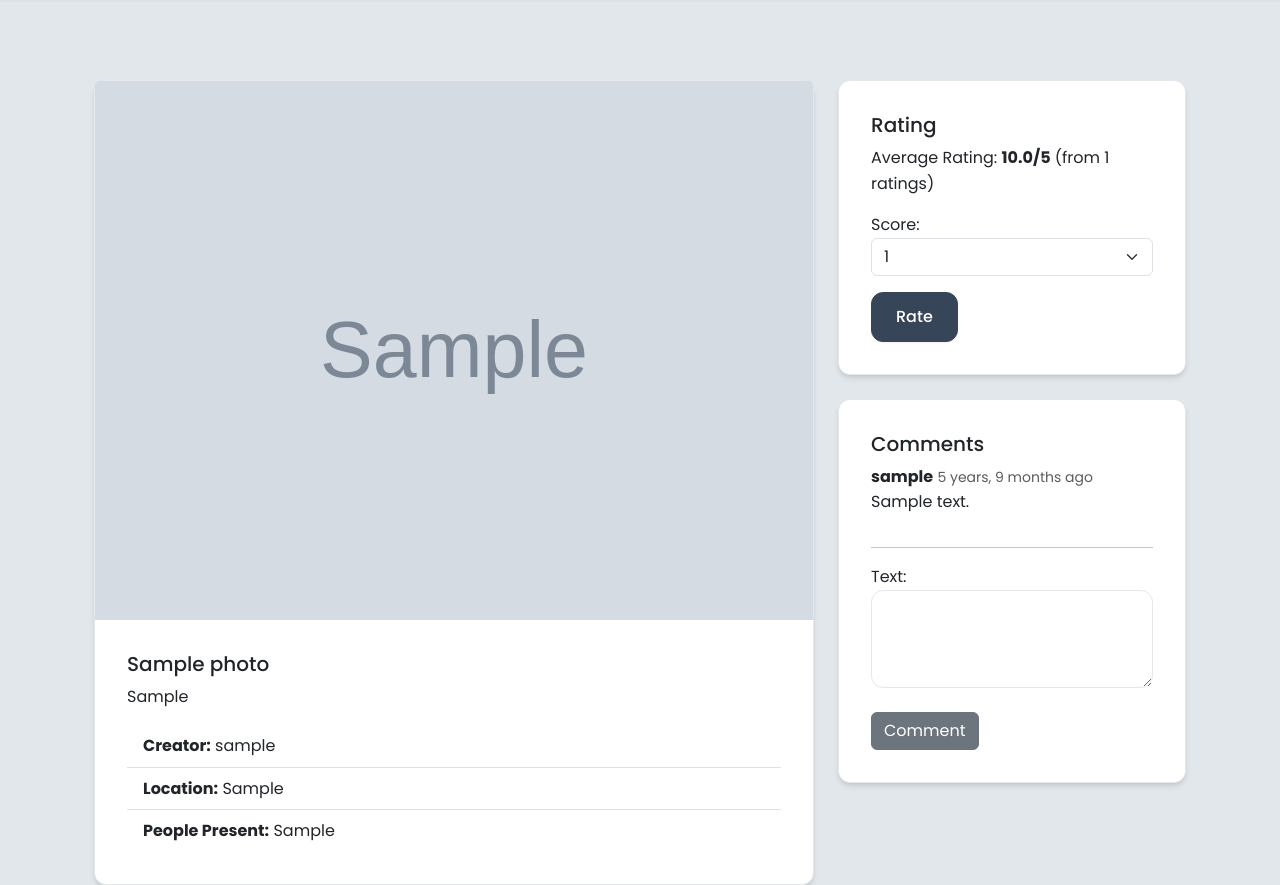
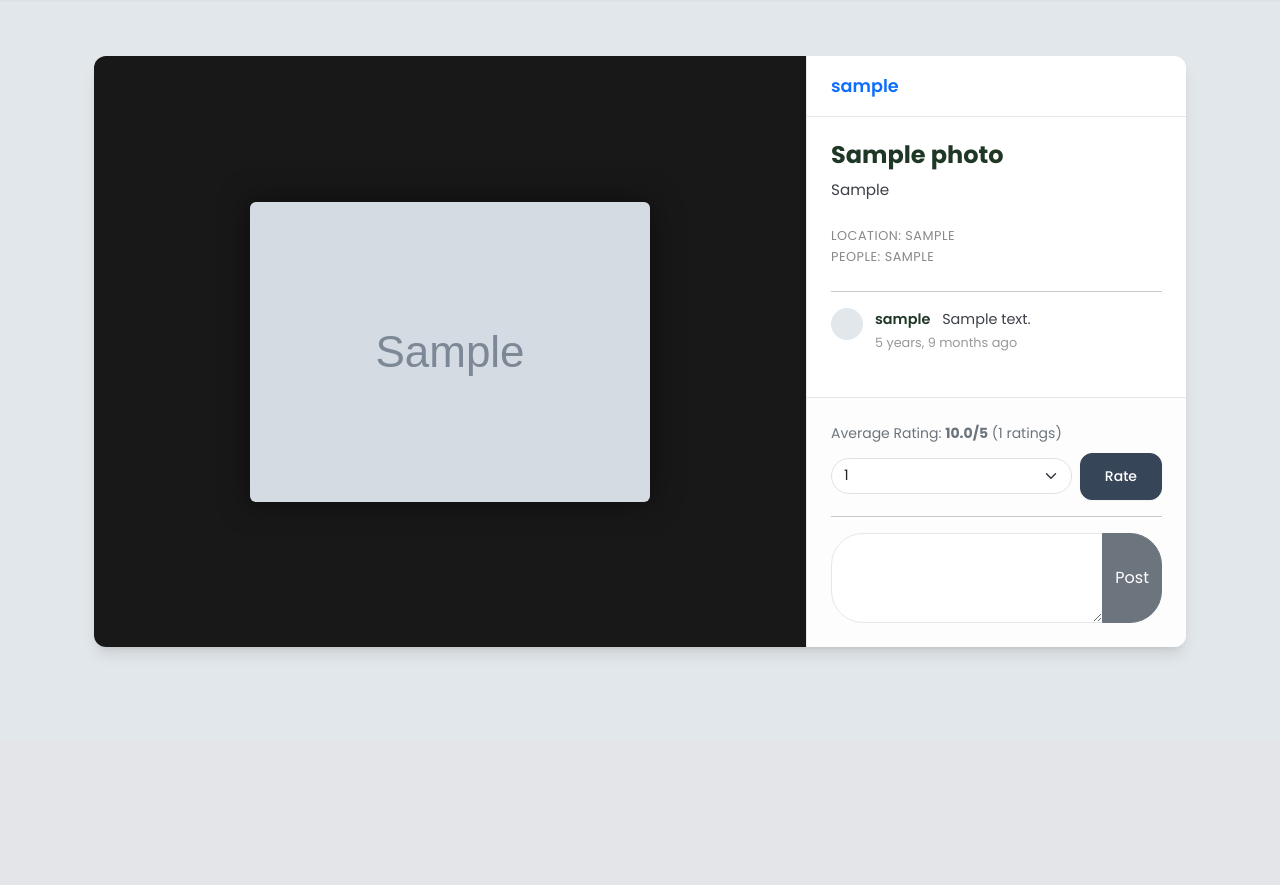
Before and after one commit to Arafat6462/Python-Photo-Sharing, a Django app: page /photo/1/ in a window 1280 px wide. Shown: the part 59-944 px from the top of the page. After the commit the page ends 713 px from the top, so only its background shows below. Run offline with Django 3.2, Linux system fonts and the light colour scheme; a user stored in the database is signed in; tables that the repository leaves empty hold one stand-in row (values such as "Sample post"); grey boxes marked "Sample" are stand-in pictures.

Commit message:
Refactor photo detail page layout and enhance comment/rating sections with improved styling and functionality

```diff
--- a/photos/static/css/custom.css
+++ b/photos/static/css/custom.css
@@ -146,3 +146,156 @@ body {
     font-size: .9rem;
     color: var(--text-secondary);
 }
+
+/* Photo Detail Image Sizing */
+.col-md-8 .card img {
+    max-height: 60vh; /* Limit height to 60% of viewport height */
+    width: auto; /* Allow width to adjust proportionally */
+    max-width: 100%; /* Ensure it doesn't overflow its container */
+    object-fit: contain; /* Maintain aspect ratio, fit within bounds */
+    display: block; /* For centering */
+    margin: 0 auto; /* Center the image horizontally */
+}
+
+/* Adjust card body padding for better look */
+.col-md-8 .card-body {
+    padding: 1rem; /* Reduce padding if needed */
+}
+
+/* Photo Detail Page New Styles */
+.photo-detail-view {
+    display: flex;
+    background-color: var(--background-card);
+    border-radius: var(--border-radius);
+    box-shadow: var(--shadow-lg);
+    overflow: hidden;
+    max-height: 85vh; /* Constrain height */
+    margin: auto;
+}
+
+.photo-pane {
+    flex: 3;
+    background-color: #181818;
+    display: flex;
+    align-items: center;
+    justify-content: center;
+    padding: 1rem;
+}
+
+.photo-pane img {
+    max-width: 100%;
+    max-height: 100%;
+    object-fit: contain;
+    border-radius: calc(var(--border-radius) * 0.5);
+    box-shadow: 0 0 30px rgba(0,0,0,0.5);
+}
+
+.details-pane {
+    flex: 1;
+    min-width: 380px; /* Ensure details are readable */
+    max-width: 380px;
+    display: flex;
+    flex-direction: column;
+    border-left: 1px solid var(--border-color);
+}
+
+.details-header {
+    padding: 1rem 1.5rem;
+    border-bottom: 1px solid var(--border-color);
+    display: flex;
+    align-items: center;
+}
+
+.details-header .creator-username {
+    font-weight: 600;
+    font-size: 1.1rem;
+    transition: color 0.2s ease;
+}
+.details-header .creator-username:hover {
+    color: var(--primary-accent);
+}
+
+.details-content {
+    padding: 1.5rem;
+    overflow-y: auto; /* Make this area scrollable */
+    flex-grow: 1;
+}
+
+.details-content .photo-title {
+    font-size: 1.5rem;
+    font-weight: 700;
+    margin-bottom: 0.5rem;
+    line-height: 1.2;
+}
+
+.details-content .photo-caption {
+    font-size: 0.95rem;
+    margin-bottom: 1.5rem;
+    color: var(--text-secondary);
+}
+
+.details-content .photo-meta {
+    font-size: 0.8rem;
+    color: #888;
+    text-transform: uppercase;
+    letter-spacing: 0.5px;
+}
+
+.details-content .comment {
+    display: flex;
+    margin-bottom: 1.25rem;
+    font-size: 0.9rem;
+}
+
+.comment .comment-avatar {
+    width: 32px;
+    height: 32px;
+    background-color: var(--background-main);
+    border-radius: 50%;
+    margin-right: 12px;
+    flex-shrink: 0;
+}
+
+.comment .comment-body p {
+    margin-bottom: 0.1rem;
+}
+
+.comment .comment-body .comment-user {
+    font-weight: 600;
+    margin-right: 0.5rem;
+}
+
+.comment .comment-body .comment-text {
+    color: var(--text-secondary);
+}
+
+.comment .comment-body .comment-time {
+    font-size: 0.8rem;
+    color: #999;
+}
+
+.details-footer {
+    padding: 1.5rem;
+    border-top: 1px solid var(--border-color);
+    background-color: #fdfdfd;
+}
+
+.details-footer .form-control, .details-footer .form-select {
+    font-size: 0.9rem;
+    border-radius: 2rem; /* Pill shape */
+}
+
+.details-footer .form-label {
+    display: none; /* Hide labels in compact form */
+}
+
+.details-footer .input-group .form-control {
+    border-top-right-radius: 0;
+    border-bottom-right-radius: 0;
+}
+.details-footer .input-group .btn {
+    border-top-left-radius: 0;
+    border-bottom-left-radius: 0;
+    border-top-right-radius: 2rem;
+    border-bottom-right-radius: 2rem;
+}
--- a/photos/templates/photo_detail.html
+++ b/photos/templates/photo_detail.html
@@ -4,72 +4,91 @@
 {% block title %}{{ photo.title }}{% endblock %}
 
 {% block content %}
-<div class="container mt-5">
-    <div class="row">
-        <!-- Photo Display -->
-        <div class="col-md-8">
-            <div class="card">
-                <img src="{{ photo.image.url }}" class="card-img-top" alt="{{ photo.title }}">
-                <div class="card-body">
-                    <h5 class="card-title">{{ photo.title }}</h5>
-                    <p class="card-text">{{ photo.caption }}</p>
-                    <ul class="list-group list-group-flush">
-                        <li class="list-group-item"><strong>Creator:</strong> {{ photo.creator.username }}</li>
+<div class="container mt-4">
+    <div class="photo-detail-view">
+        <!-- Left Pane: Photo -->
+        <div class="photo-pane">
+            <img src="{{ photo.image.url }}" alt="{{ photo.title }}">
+        </div>
+
+        <!-- Right Pane: Details, Comments, Actions -->
+        <div class="details-pane">
+            <!-- Header -->
+            <div class="details-header">
+                <a href="#" class="text-decoration-none text-primary">
+                    <span class="creator-username">{{ photo.creator.username }}</span>
+                </a>
+            </div>
+
+            <!-- Scrollable Content -->
+            <div class="details-content">
+                <h2 class="photo-title">{{ photo.title }}</h2>
+                {% if photo.caption %}
+                    <p class="photo-caption">{{ photo.caption }}</p>
+                {% endif %}
+
+                <div class="photo-meta mb-4">
                     {% if photo.location %}
-                            <li class="list-group-item"><strong>Location:</strong> {{ photo.location }}</li>
+                        <div>Location: {{ photo.location }}</div>
                     {% endif %}
                     {% if photo.people_present %}
-                            <li class="list-group-item"><strong>People Present:</strong> {{ photo.people_present }}</li>
+                        <div>People: {{ photo.people_present }}</div>
                     {% endif %}
-                    </ul>
-                </div>
-            </div>
                 </div>
 
-        <!-- Details, Comments, and Rating -->
-        <div class="col-md-4">
-            <!-- Rating Section -->
-            <div class="card mb-4">
-                <div class="card-body">
-                    <h5 class="card-title">Rating</h5>
-                    <p id="rating-display">Average Rating: <strong>{{ average_rating|floatformat:1 }}/5</strong> (from {{ rating_count }} ratings)</p>
-                    {% if user.is_authenticated %}
-                        <form id="rating-form" method="post" action="{% url 'add_rating' photo.id %}">
-                            {% csrf_token %}
-                            {{ rating_form.as_p }}
-                            <button type="submit" class="btn btn-primary">Rate</button>
-                        </form>
-                    {% else %}
-                        <p><a href="{% url 'login' %}">Log in</a> to rate this photo.</p>
-                    {% endif %}
+                <hr>
+
+                <!-- Comments -->
+                <div id="comment-list">
+                    {% for comment in comments %}
+                        <div class="comment">
+                            <div class="comment-avatar"></div>
+                            <div class="comment-body">
+                                <p>
+                                    <span class="comment-user">{{ comment.user.username }}</span>
+                                    <span class="comment-text">{{ comment.text }}</span>
+                                </p>
+                                <div class="comment-time">{{ comment.created_at|timesince }} ago</div>
                             </div>
-            </div>
-
-            <!-- Comments Section -->
-            <div class="card">
-                <div class="card-body">
-                    <h5 class="card-title">Comments</h5>
-                    <div id="comment-list" class="comment-list" style="max-height: 300px; overflow-y: auto;">
-                        {% for comment in comments %}
-                            <div class="mb-2">
-                                <strong>{{ comment.user.username }}</strong> <small class="text-muted">{{ comment.created_at|timesince }} ago</small>
-                                <p>{{ comment.text }}</p>
                         </div>
                     {% empty %}
                         <p id="no-comments-msg">No comments yet.</p>
                     {% endfor %}
                 </div>
+            </div>
+
+            <!-- Footer with Actions -->
+            <div class="details-footer">
+                <!-- Rating Display and Form -->
+                <div class="mb-3">
+                    <div id="rating-display" class="mb-2 small text-secondary">
+                        Average Rating: <strong>{{ average_rating|floatformat:1 }}/5</strong> ({{ rating_count }} ratings)
+                    </div>
+                    {% if user.is_authenticated %}
+                        <form id="rating-form" method="post" action="{% url 'add_rating' photo.id %}" class="d-flex align-items-center">
+                            {% csrf_token %}
+                            {{ rating_form.score }}
+                            <button type="submit" class="btn btn-sm btn-primary ms-2">Rate</button>
+                        </form>
+                    {% else %}
+                        <p class="mb-0 small"><a href="{% url 'login' %}">Log in</a> to rate.</p>
+                    {% endif %}
+                </div>
+
                 <hr>
+
+                <!-- Comment Form -->
                 {% if user.is_authenticated %}
                     <form id="comment-form" method="post" action="{% url 'add_comment' photo.id %}">
                         {% csrf_token %}
-                            {{ comment_form.as_p }}
-                            <button type="submit" class="btn btn-secondary mt-2">Comment</button>
+                        <div class="input-group">
+                            {{ comment_form.text }}
+                            <button type="submit" class="btn btn-secondary">Post</button>
+                        </div>
                     </form>
                 {% else %}
-                        <p><a href="{% url 'login' %}">Log in</a> to leave a comment.</p>
+                    <p class="mb-0 small"><a href="{% url 'login' %}">Log in</a> to comment.</p>
                 {% endif %}
-                </div>
             </div>
         </div>
     </div>
@@ -88,6 +107,8 @@ document.addEventListener('DOMContentLoaded', function() {
             e.preventDefault();
 
             const formData = new FormData(commentForm);
+            const textInput = commentForm.querySelector('textarea');
+
             fetch(commentForm.action, {
                 method: 'POST',
                 body: formData,
@@ -105,15 +126,20 @@ document.addEventListener('DOMContentLoaded', function() {
                     }
 
                     const newComment = document.createElement('div');
-                    newComment.classList.add('mb-2');
+                    newComment.classList.add('comment');
                     newComment.innerHTML = `
-                        <strong>${data.comment.user}</strong> <small class="text-muted">just now</small>
-                        <p>${data.comment.text}</p>
+                        <div class="comment-avatar"></div>
+                        <div class="comment-body">
+                            <p>
+                                <span class="comment-user">${data.comment.user}</span>
+                                <span class="comment-text">${data.comment.text}</span>
+                            </p>
+                            <div class="comment-time">just now</div>
+                        </div>
                     `;
                     commentList.prepend(newComment);
-                    commentForm.reset();
+                    textInput.value = ''; // Reset textarea
                 } else {
-                    // Handle errors if needed
                     console.error('Error adding comment:', data.errors);
                 }
             });
@@ -137,9 +163,8 @@ document.addEventListener('DOMContentLoaded', function() {
             .then(data => {
                 if (data.success) {
                     const ratingDisplay = document.getElementById('rating-display');
-                    ratingDisplay.innerHTML = `Average Rating: <strong>${data.average_rating}/5</strong> (from ${data.rating_count} ratings)`;
+                    ratingDisplay.innerHTML = `Average Rating: <strong>${data.average_rating}/5</strong> (${data.rating_count} ratings)`;
                 } else {
-                    // Handle errors if needed
                     console.error('Error adding rating:', data.errors);
                 }
             });
```
Lines whose indentation alone changed are shown as unchanged.
